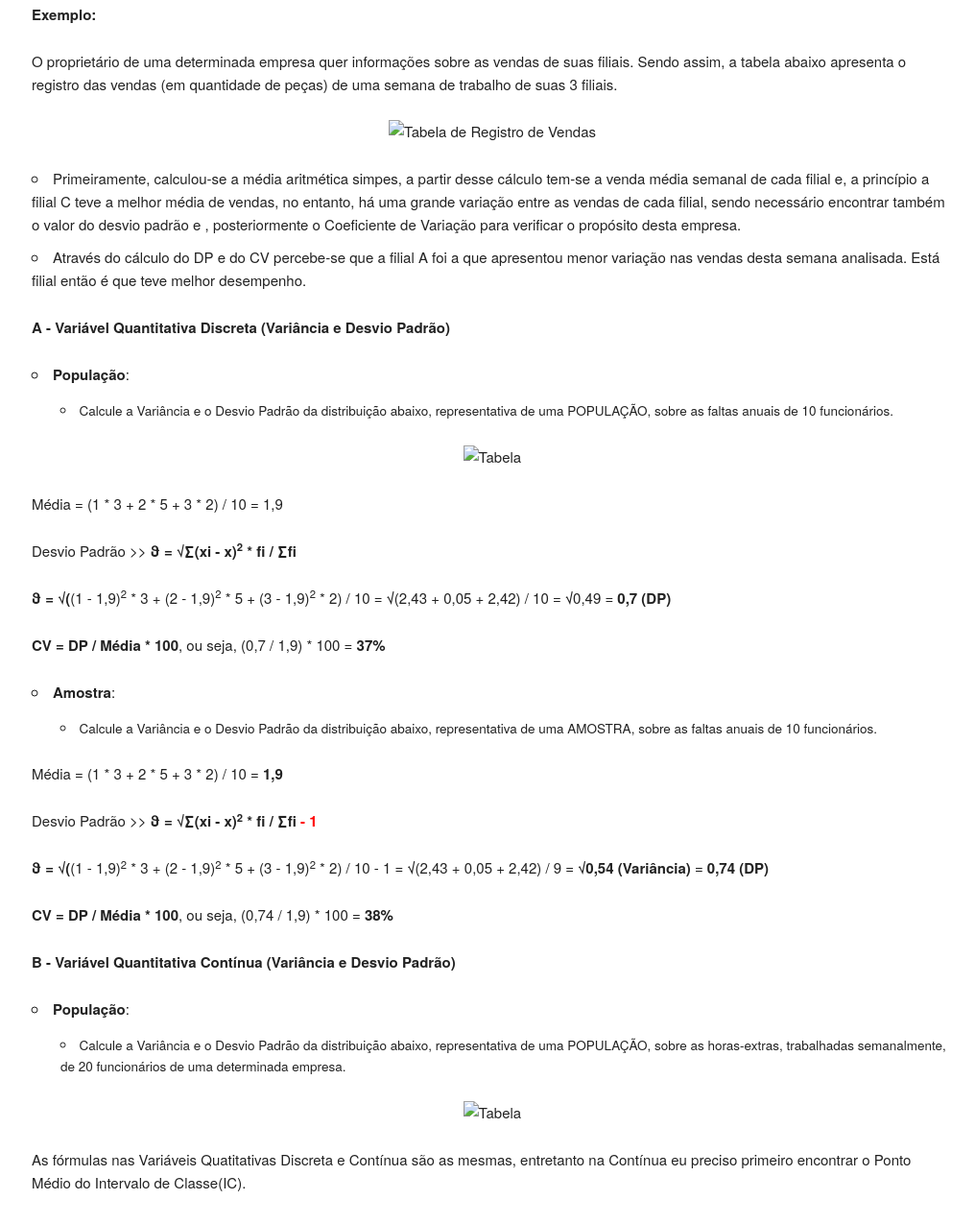
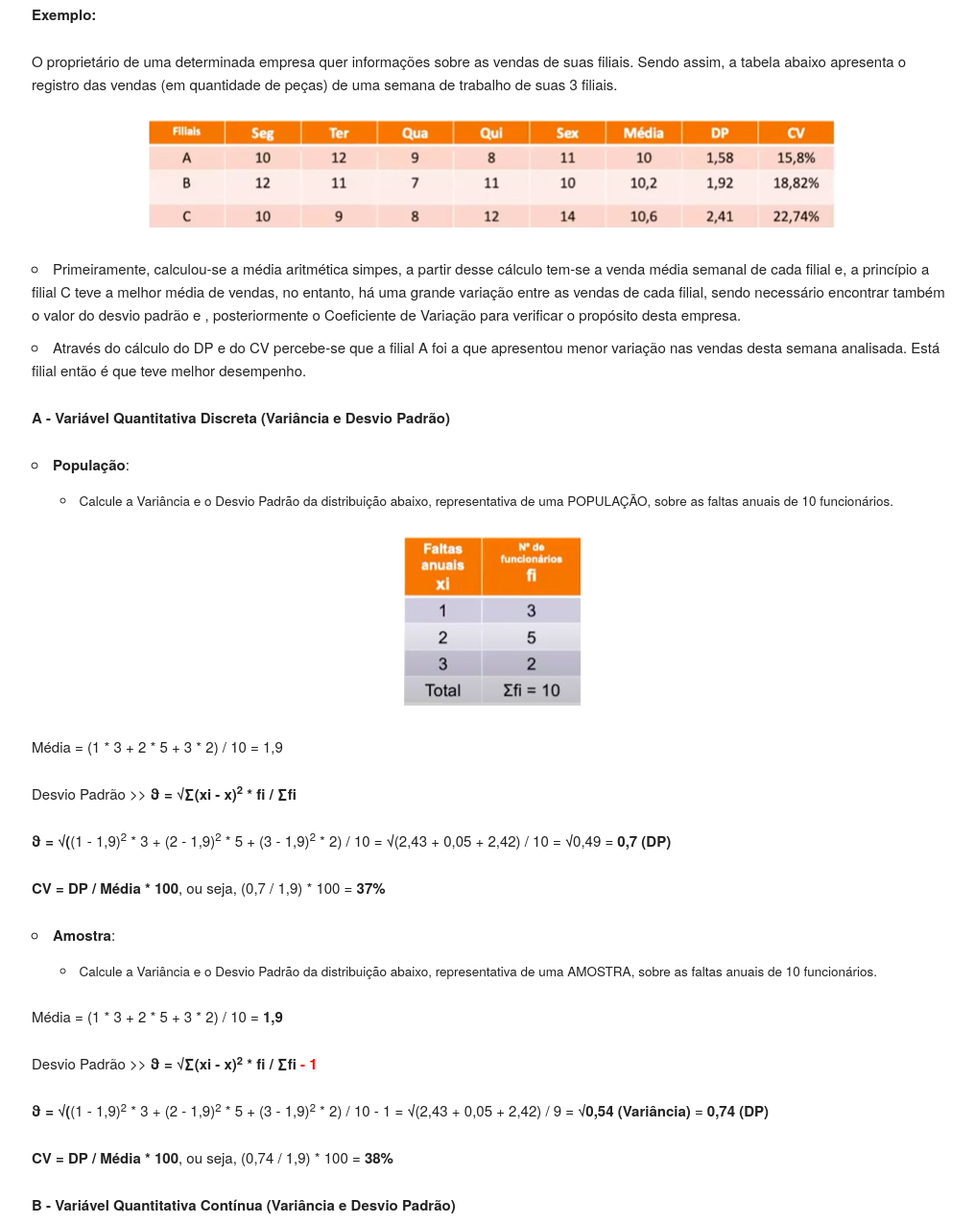
Before and after one commit to guvecchio/estatistica.github.io, a plain HTML site: page medidaDisp.html in a window 1280 px wide. Shown: the part 1376-2651 px from the top of the page at 96% size, without its empty margins (127-1143 px from the left). Drawn offline with Linux system fonts and the light colour scheme.

Commit message:
22/11 imagens

```diff
--- a/medidaDisp.html
+++ b/medidaDisp.html
@@ -199,8 +199,8 @@
                 <p>O propriet&aacute;rio de uma determinada empresa quer informa&ccedil;&otilde;es sobre as vendas de
                     suas filiais. Sendo assim, a tabela abaixo apresenta o registro das vendas (em quantidade de
                     pe&ccedil;as) de uma semana de trabalho de suas 3 filiais. </p>
-                <p align="center"><img src="../gomeszz.github.io/imagens/medidasVDP.jpg"
-                        alt="Tabela de Registro de Vendas" width="716" height="112" /></p>
+                <p align="center"><img src="./imagens/medidasVDP.jpg" alt="Tabela de Registro de Vendas" width="716"
+                        height="112" /></p>
                 <ul>
                     <li>Primeiramente, calculou-se a m&eacute;dia aritm&eacute;tica simpes, a partir desse
                         c&aacute;lculo tem-se a venda m&eacute;dia semanal de cada filial e, a princ&iacute;pio a filial
@@ -223,8 +223,8 @@
                         </ul>
                     </li>
                 </ul>
-                <p align="center"><img src="../gomeszz.github.io/imagens/medidasVDP-quantiD.jpg" alt="Tabela"
-                        width="184" height="177" /></p>
+                <p align="center"><img src="./imagens/medidasVDP-quantiD.jpg" alt="Tabela" width="184" height="177" />
+                </p>
                 <p>M&eacute;dia = (1 * 3 + 2 * 5 + 3 * 2) / 10 = 1,9</p>
                 <p>Desvio Padr&atilde;o &gt;&gt; <strong>&#977; = &radic;&#8721;(xi - x)<sup>2</sup> * fi /
                         &#8721;fi</strong> </p>
@@ -258,8 +258,8 @@
                         </ul>
                     </li>
                 </ul>
-                <p align="center"><img src="../gomeszz.github.io/imagens/medidasVDP-quantiC.jpg" alt="Tabela"
-                        width="319" height="239" /></p>
+                <p align="center"><img src="./imagens/medidasVDP-quantiC.jpg" alt="Tabela" width="319" height="239" />
+                </p>
                 <p>As f&oacute;rmulas nas Vari&aacute;veis Quatitativas Discreta e Cont&iacute;nua s&atilde;o as mesmas,
                     entretanto na Cont&iacute;nua eu preciso primeiro encontrar o Ponto M&eacute;dio do Intervalo de
                     Classe(IC).</p>
```
Also changed, not shown: imagens/medidasVDP-quantiC.jpg (added), imagens/medidasVDP-quantiD.jpg (added), imagens/medidasVDP.jpg (added).
